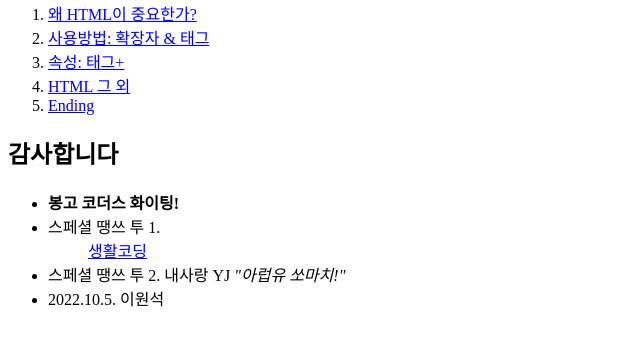
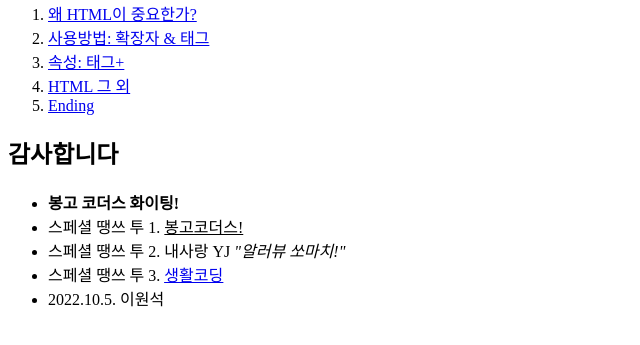
Before and after one commit to wslee0702/Bongo-Coders, a plain HTML site: page 5.html in a window 1280 px wide. Shown: the part 79-424 px from the top of the page, without its empty margins (0-640 px from the left). Drawn offline with Linux system fonts and the light colour scheme.

Commit message:
Add files via upload

```diff
--- a/5.html
+++ b/5.html
@@ -17,8 +17,9 @@
   <p>
     <ul>
       <li><b>봉고 코더스 화이팅!</b></li>
-      <li>스페셜 땡쓰 투 1. <a href="https://opentutorials.org/"><ul>생활코딩</ul></a></li>
-      <li>스페셜 땡쓰 투 2. 내사랑 YJ <i>"아럽유 쏘마치!"</i></li>
+      <li>스페셜 땡쓰 투 1. <u>봉고코더스!</u></li>
+      <li>스페셜 땡쓰 투 2. 내사랑 YJ <i>"알러뷰 쏘마치!"</i></li>
+      <li>스페셜 땡쓰 투 3. <a href="https://opentutorials.org/"><u>생활코딩</u></a></li>
       <li><blink>2022.10.5. 이원석</blink></li>
   </p>
 </body>
```
Also changed, not shown: 4.html (+1 -1 lines).
